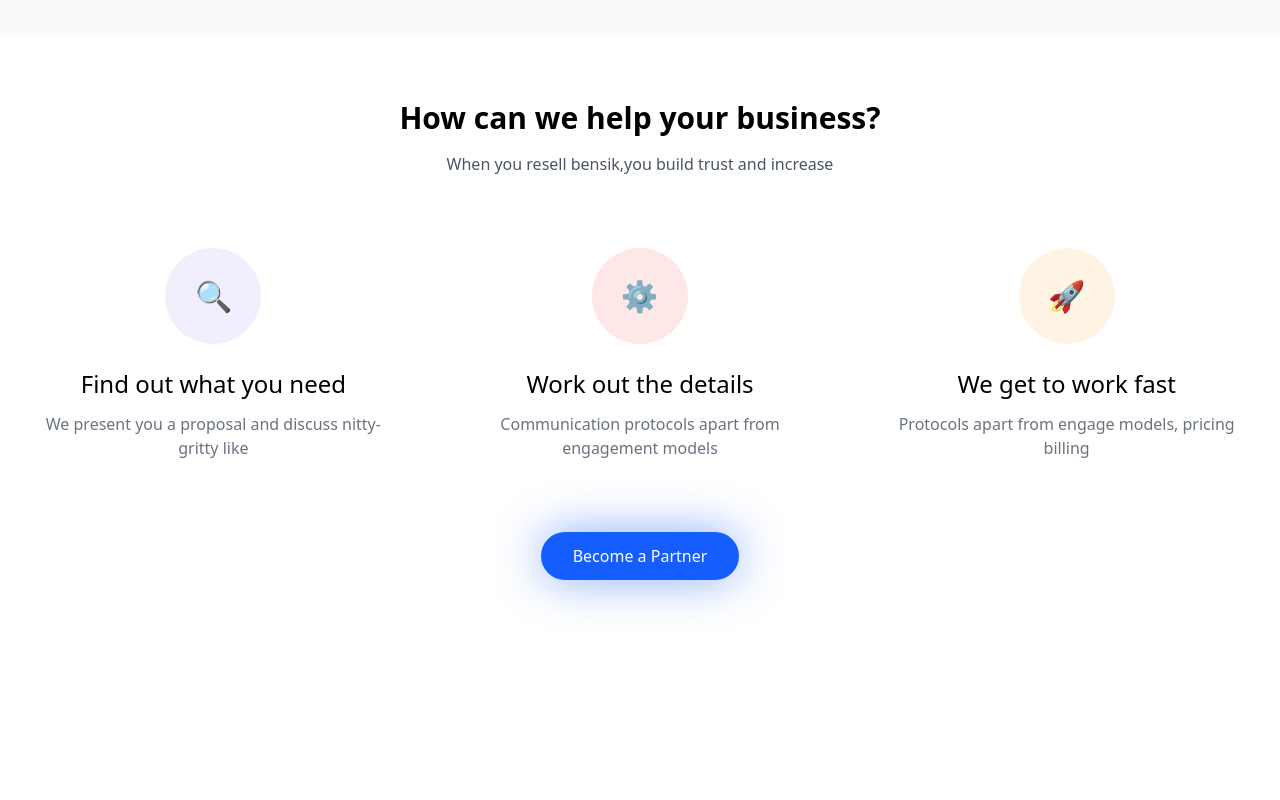
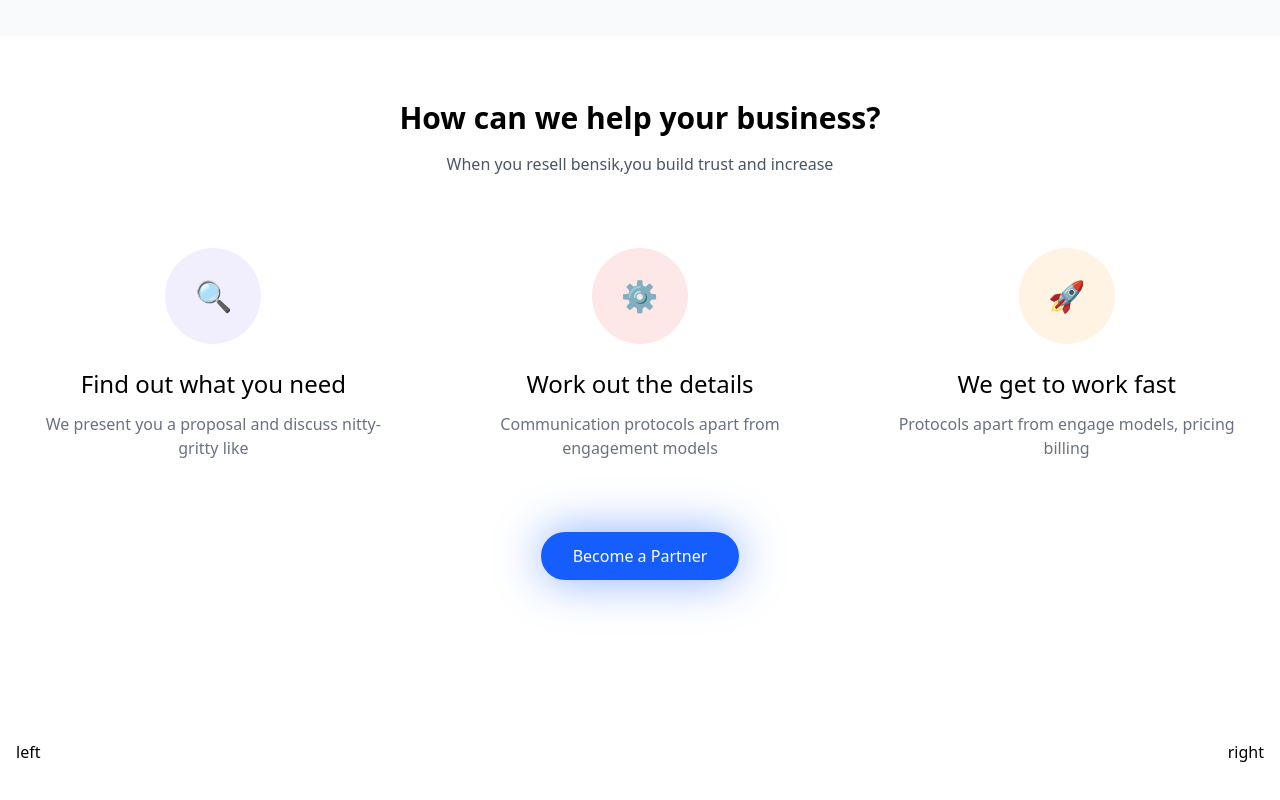
Before and after one commit to Dewmini-Kaveesha/modern-business-landing-page, a React (Vite) app: page / in a window 1280 px wide. Shown: the part 1317-2117 px from the top of the page. Before the commit the page ends 1961 px from the top, so only its background shows below. Built offline with nearby package versions, Linux system fonts and the light colour scheme.

Commit message:
created ScheduleSection

```diff
--- a/src/App.jsx
+++ b/src/App.jsx
@@ -5,6 +5,7 @@
 import CompanyLogo from './components/CompanyLogo'
 import PurposeSection from './components/PurposeSection'
 import FeatureSection from './components/FeatureSection'
+import ScheduleSection from './components/ScheduleSection'
 
 function App() {
 
@@ -19,6 +20,7 @@
             <CompanyLogo />
             <PurposeSection />
             <FeatureSection />
+            <ScheduleSection />
           </div>
       </main>
 
--- /dev/null
+++ b/src/components/ScheduleSection.jsx
@@ -0,0 +1,16 @@
+import React from 'react'
+
+const ScheduleSection = () => {
+  return (
+    <section className='max-w-7xl mx-auto px-4 py-16 md:py-24'>
+      <div className='flex flex-col md:flex-row items-center justify-between gap-12 md:gap-24'>
+        {/* left section */}
+        <div > left</div>
+        {/* right section */}
+        <div>right</div>
+      </div>
+    </section>
+  )
+}
+
+export default ScheduleSection
```
